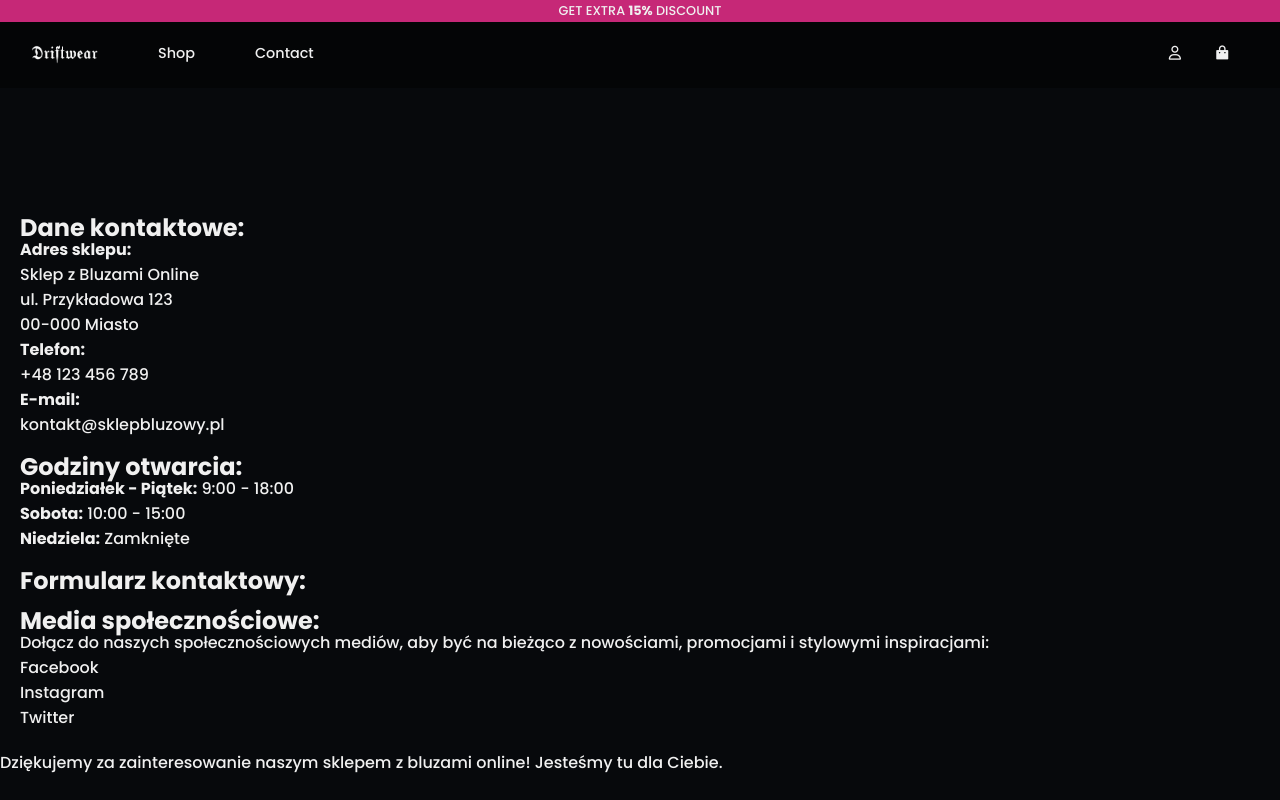
After one commit to stqchv/Driftwear_website, a PHP site: page /contact.php in a window 1280 px wide. The commit adds this page. Run offline with PHP 8.4, Linux system fonts and the light colour scheme; some libraries are stand-ins or nearby versions.

Commit message:
added few new features

```diff
--- /dev/null
+++ b/src/contact.php
@@ -0,0 +1,91 @@
+<!DOCTYPE html>
+<html lang="en">
+<head>
+    <meta charset="UTF-8">
+    <meta name="viewport" content="width=device-width, initial-scale=1.0">
+    <title>Driftwear</title>
+
+    <link rel="icon" href="../images/browser_icon.png">
+
+    <link rel="stylesheet" href="../styles/style.css">
+    <link rel="stylesheet" href="../styles/header.css">
+    <link rel="stylesheet" href="../styles/section.css">
+    <link rel="stylesheet" href="../styles/footer.css">
+    <link rel="stylesheet" href="../styles/contact.css">
+
+    <script src="https://kit.fontawesome.com/2bd77566a6.js" crossorigin="anonymous"></script>
+    <link rel="stylesheet" href="https://unpkg.com/boxicons@latest/css/boxicons.min.css">
+    <link rel="stylesheet" href="https://cdn.jsdelivr.net/npm/remixicon@3.5.0/fonts/remixicon.css">
+</head>
+<body>
+
+
+    <!-- ---------------- UPHEADER ---------------- -->
+    <div class="upheader">
+        <a href="#"><p>GET EXTRA <strong>15%</strong> DISCOUNT</p></a>
+    </div>
+    <!-- ---------------- HEADER ---------------- -->
+    <header>
+        <a href="index.php" class="logo">
+            <img src="../images/logo.png" alt="Logo">
+        </a>
+
+        <div class="nav__links">
+            <a href="../src/shop.php">Shop</a>
+            <a href="">Contact</a>
+        </div>
+
+        <div class="profile">
+            <a href="../src/register.php" class="user"><i class="fa-regular fa-user"></i></a>
+            <a href="#" class="cart"><i class="ri-shopping-bag-fill"></i></a>
+            <div id="menu-icon"></div>
+        </div>
+    </header>
+
+    <!-- ---------------- place under navbar ---------------- -->
+
+    <div class="underbar"></div>
+
+    <!-- ---------------- CONTACT ---------------- -->
+
+    <div class="contact_info" id="first_section">
+        <h2>Dane kontaktowe:</h2>
+        <p><strong>Adres sklepu:</strong><br>
+            Sklep z Bluzami Online<br>
+            ul. Przykładowa 123<br>
+            00-000 Miasto
+        </p>
+        <p><strong>Telefon:</strong><br>
+            +48 123 456 789
+        </p>
+        <p><strong>E-mail:</strong><br>
+            <a href="mailto:kontakt@sklepbluzowy.pl">kontakt@sklepbluzowy.pl</a>
+        </p>
+    </div>
+
+    <div class="contact_info">
+        <h2>Godziny otwarcia:</h2>
+        <p><strong>Poniedziałek - Piątek:</strong> 9:00 - 18:00</p>
+        <p><strong>Sobota:</strong> 10:00 - 15:00</p>
+        <p><strong>Niedziela:</strong> Zamknięte</p>
+    </div>
+
+    <div class="contact_info">
+        <h2>Formularz kontaktowy:</h2>
+        <!-- Tutaj dodaj formularz kontaktowy -->
+    </div>
+
+    <div class="contact_info">
+        <h2>Media społecznościowe:</h2>
+        <p>Dołącz do naszych społecznościowych mediów, aby być na bieżąco z nowościami, promocjami i stylowymi inspiracjami:</p>
+        <ul>
+          <li><a href="#" target="_blank">Facebook</a></li>
+          <li><a href="#" target="_blank">Instagram</a></li>
+          <li><a href="#" target="_blank">Twitter</a></li>
+        </ul>
+    </div>
+
+    <p>Dziękujemy za zainteresowanie naszym sklepem z bluzami online! Jesteśmy tu dla Ciebie.</p>
+
+</body>
+</html>
--- a/src/index.php
+++ b/src/index.php
@@ -31,11 +31,11 @@
 
         <div class="nav__links">
             <a href="../src/shop.php">Shop</a>
-            <a href="#">Contact</a>
+            <a href="../src/contact.php">Contact</a>
         </div>
 
         <div class="profile">
-            <a href="#" class="user"><i class="fa-regular fa-user"></i></a>
+            <a href="../src/register.php" class="user"><i class="fa-regular fa-user"></i></a>
             <a href="#" class="cart"><i class="ri-shopping-bag-fill"></i></a>
             <div id="menu-icon"></div>
         </div>
--- a/src/product.php
+++ b/src/product.php
@@ -31,12 +31,12 @@
         </a>
 
         <div class="nav__links">
-            <a href="shop.php">Shop</a>
-            <a href="#">Contact</a>
+            <a href="../src/shop.php">Shop</a>
+            <a href="../src/contact.php">Contact</a>
         </div>
 
         <div class="profile">
-            <a href="#" class="user"><i class="fa-regular fa-user"></i></a>
+            <a href="../src/register.php" class="user"><i class="fa-regular fa-user"></i></a>
             <a href="#" class="cart"><i class="ri-shopping-bag-fill"></i></a>
             <div id="menu-icon"></div>
         </div>
--- a/src/shop.php
+++ b/src/shop.php
@@ -30,12 +30,12 @@
         </a>
 
         <div class="nav__links">
-            <a href="#">Shop</a>
-            <a href="#">Contact</a>
+            <a href="">Shop</a>
+            <a href="../src/contact.php">Contact</a>
         </div>
 
         <div class="profile">
-            <a href="#" class="user"><i class="fa-regular fa-user"></i></a>
+            <a href="../src/register.php" class="user"><i class="fa-regular fa-user"></i></a>
             <a href="#" class="cart"><i class="ri-shopping-bag-fill"></i></a>
             <div id="menu-icon"></div>
         </div>
--- /dev/null
+++ b/styles/contact.css
@@ -0,0 +1,7 @@
+.contact_info {
+    margin: 20px;
+}
+
+#first_section {
+    margin-top: 200px;
+}
```
Also changed, not shown: src/register.php (+44 -5 lines), styles/register.css (+61 -7 lines).
